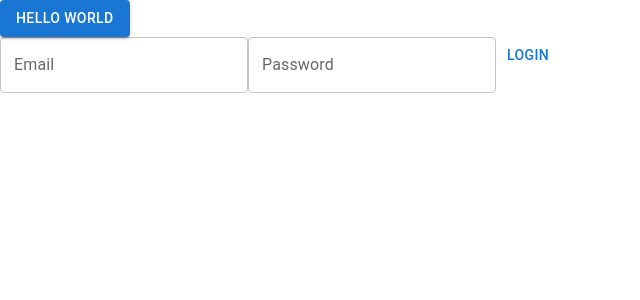
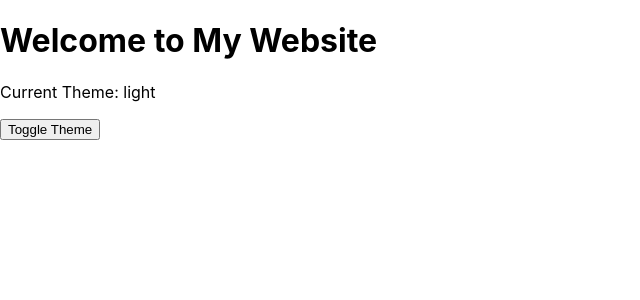
Before and after one commit to sd8917/React-learning, a React (Create React App) app: page / in a window 1280 px wide. Shown: the top 300 px of the page, without its empty margins (0-640 px from the left). Built offline with nearby package versions, Linux system fonts and the light colour scheme.

Commit message:
context implmentation

```diff
--- a/src/App.js
+++ b/src/App.js
@@ -1,11 +1,11 @@
-import Button from "./components/Button";
-import Login from "./components/Login";
+import { ThemeProvider } from "./components/themeContext";
+import Header from "./Header";
+
 function App() {
   return (
-    <div>
-      <Button />
-      <Login />
-    </div>
+   <ThemeProvider>
+    <Header />
+  </ThemeProvider>
   );
 }
 
--- /dev/null
+++ b/src/Header.jsx
@@ -0,0 +1,16 @@
+import { useTheme } from "./components/themeContext";
+
+// Use in components that are only rendered on the client side
+
+const Header = () => {
+    const {theme, toggleTheme} = useTheme();
+    return (
+        <header>
+            <h1>Welcome to My Website</h1>
+            <p>Current Theme: {theme}</p>
+            <button onClick={toggleTheme}>Toggle Theme</button>
+        </header>
+    );
+}
+
+export default Header;
--- /dev/null
+++ b/src/components/themeContext.jsx
@@ -0,0 +1,20 @@
+// Create the context
+import React, { createContext, useState } from 'react';
+
+export const ThemeContext = createContext();
+
+// Create a provider component
+export const ThemeProvider = ({ children }) => {
+  const [theme, setTheme] = useState('light');
+    const toggleTheme = () => {
+        setTheme((prevTheme) => (prevTheme === 'light' ? 'dark' : 'light'));
+    };
+    return (
+    <ThemeContext.Provider value={{ theme, toggleTheme }}>
+        {children}
+    </ThemeContext.Provider>
+    );
+}
+
+// Custom hook to use the ThemeContext
+export const useTheme = () => React.useContext(ThemeContext);
```
Also changed, not shown: test.js (added, +49 -0 lines), 1 other file (tests, documents, lock files or other folders).
